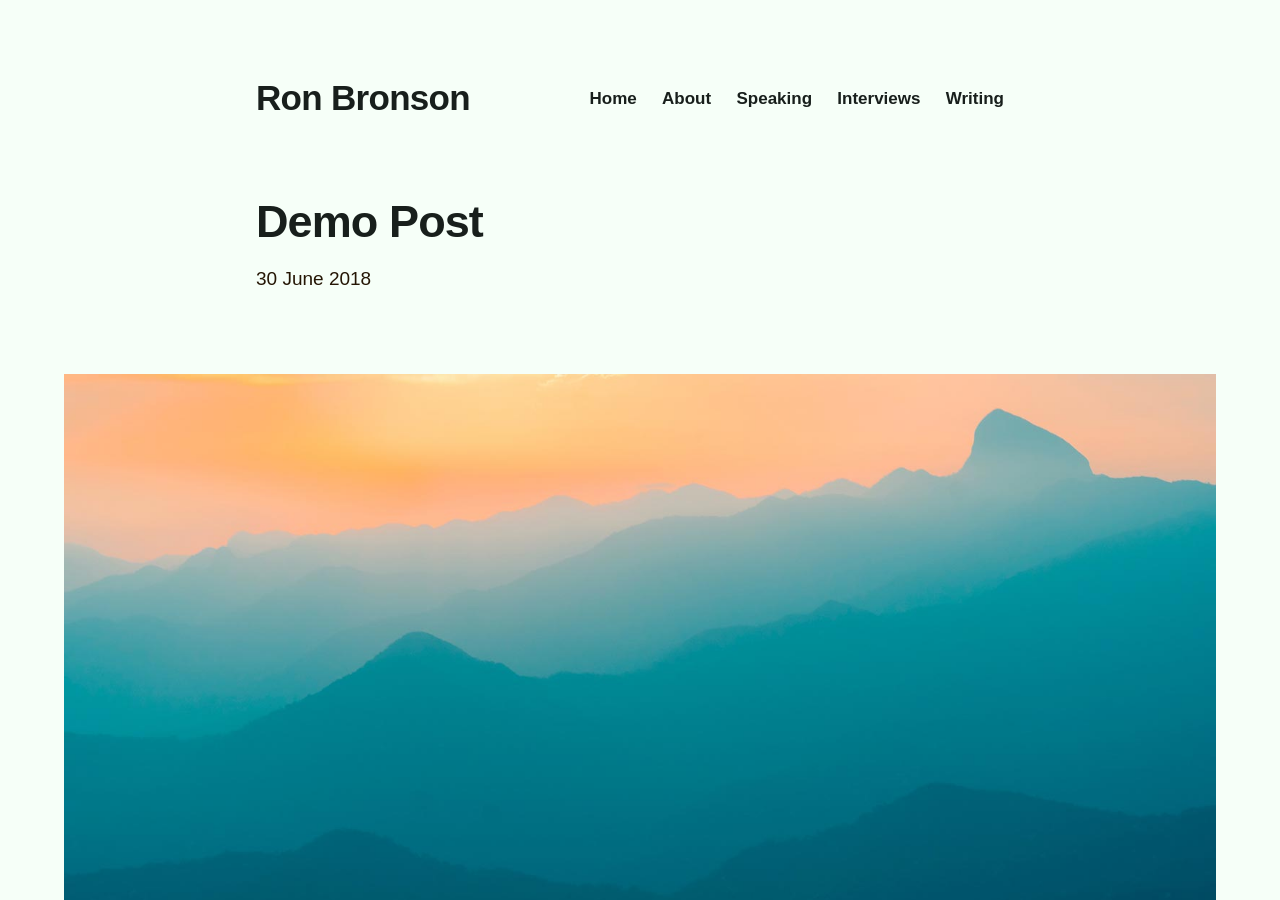
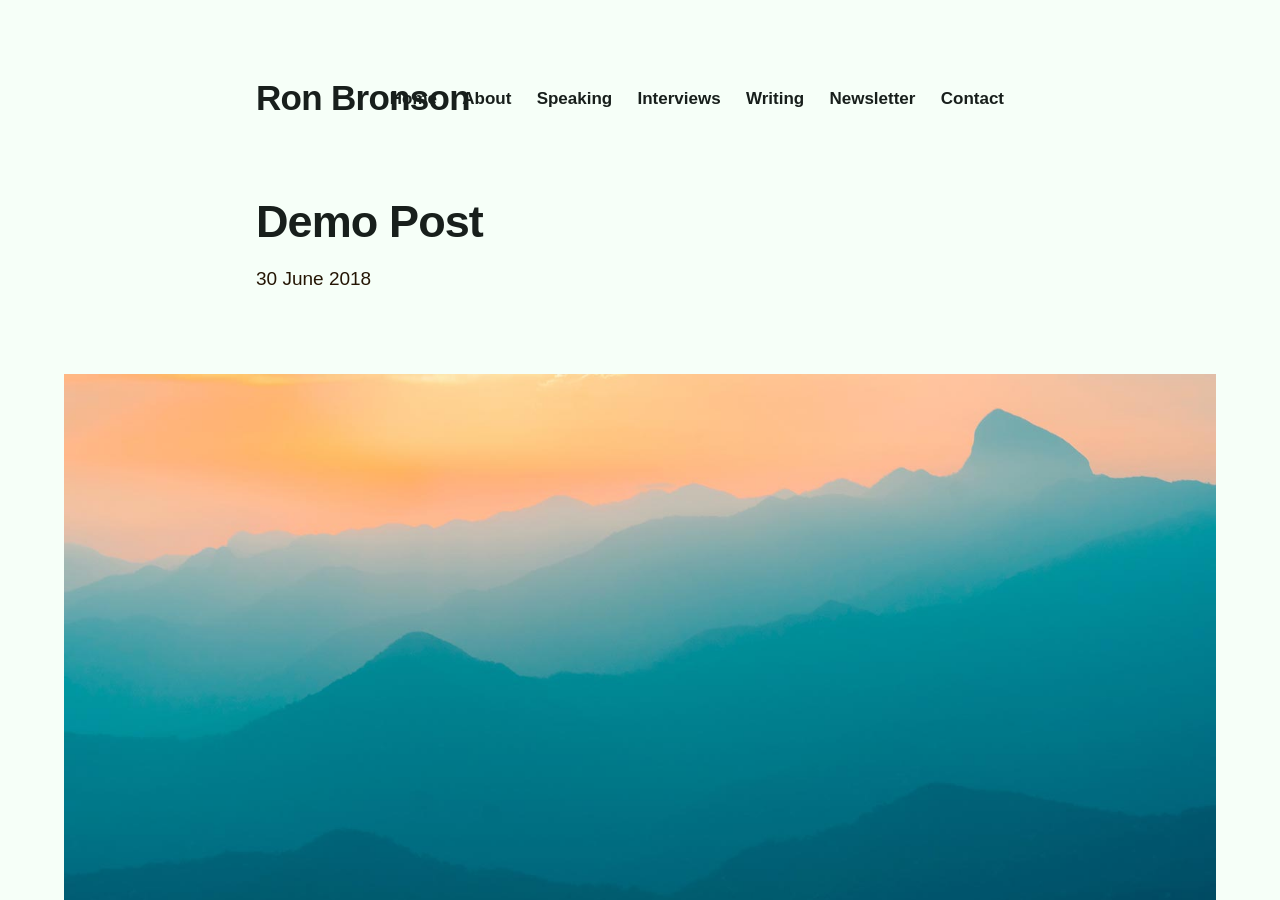
Before and after one commit to quarterback/2020-home, a Jekyll site: the page built from _posts/2018-06-30-demo-post.md, in a window 1280 px wide and 900 px high. Built offline with Jekyll 4.4.1, drawn with Linux system fonts in a browser that asks for light colours; nearby versions of some CDN libraries; some web fonts are replaced; our own code applies the rules of GitHub Pages for plain Markdown files.

Commit message:
Update settings.yml

```diff
--- a/_data/settings.yml
+++ b/_data/settings.yml
@@ -18,6 +18,10 @@ menu_settings:
       url: '/interviews'
     - title: 'Writing'
       url: 'https://work.ronbronson.com/'
+    - title: 'Newsletter'
+      url: 'https://ronbronson.substack.com/'
+    - title: 'Contact'
+      url: 'mailto:ron@ronbronson.com'
 
 footer_settings:
   logo_image:
@@ -49,7 +53,7 @@ social_settings:
   apple_url: ''
   android_url: ''
   tumblr_url: 'https://work.ronbronson.com/'
-  dribbble_url: ''
+  dribbble_url: 'https://dribbble.com/ronbronson'
   behance_url: ''
   deviantart_url: ''
   github_url: 'https://github.com/quarterback'
```
